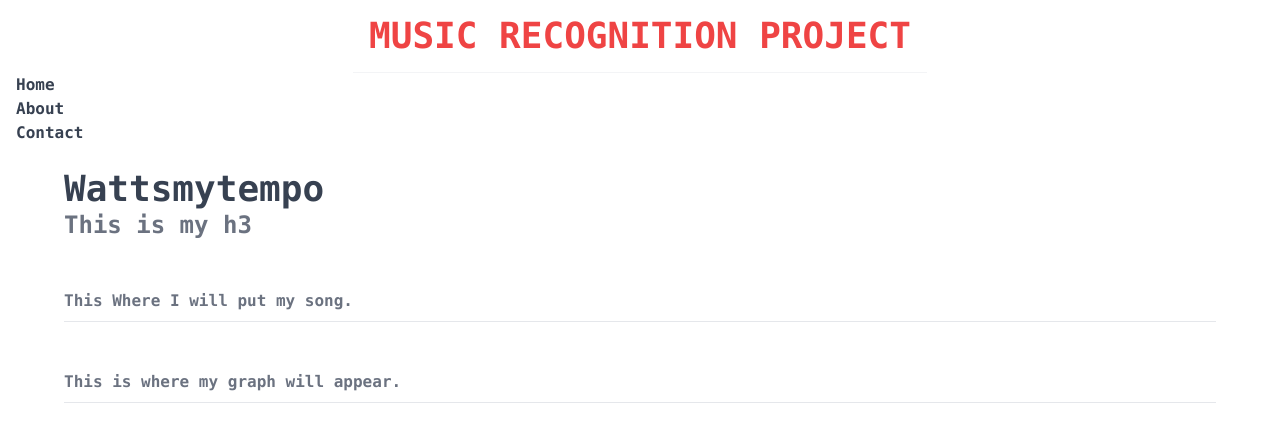
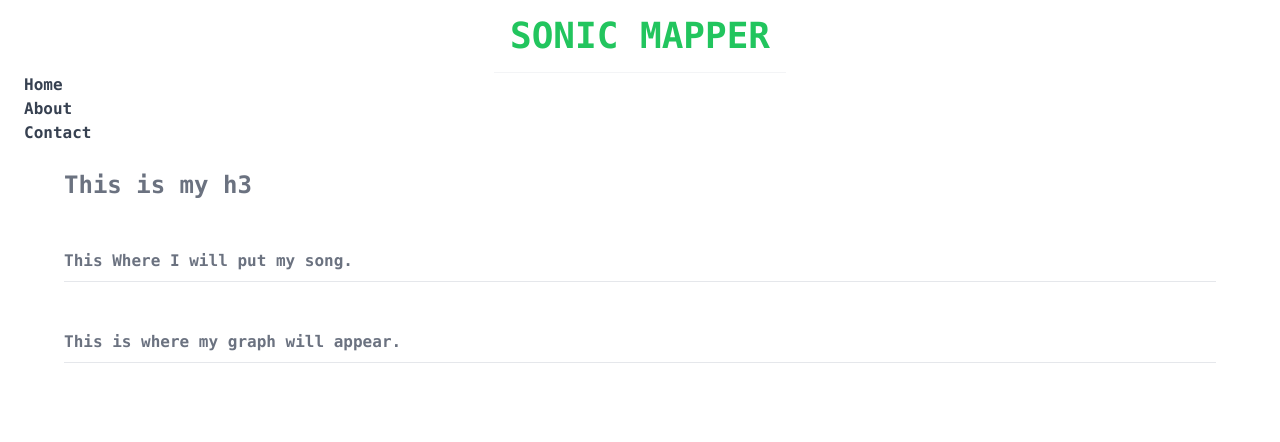
Before and after one commit to Gabrielparizet/music-recognition-project, a website: page index.html in a window 1280 px wide. Drawn offline with Linux system fonts and the light colour scheme.

Commit message:
(feat) continue the build of html template with tailwind

```diff
--- a/index.html
+++ b/index.html
@@ -13,15 +13,16 @@
             <nav>
                 <div class="flex justify-center text-gray-500 text-4xl font-semibold">
                     <h1 class="font-bold uppercase p-4 border-b border-gray-100">
-                        <a href="/" class="text-green-500 sm:text-red-500">Music Recognition Project</a>
+                        <a href="/" class="text-purple-500 sm:text-red-500 lg:text-yellow-400 xl:text-green-500">Sonic Mapper</a>
                     </h1>
                 </div>
-                <ul class="pl-4">
-                    <li class="text-gray-700 font-bold" >
+                <ul class="pl-6">
+                    <li class="justify-between text-gray-700 font-bold" >
                         <a href="#">
                             <span>Home</span>
                         </a>
                     </li>
+
                     <li class="text-gray-700 font-bold">
                         <a href="#">
                             <span>About</span>
@@ -38,7 +39,7 @@
 
         <main class="px-16 py-6">
             <header>
-                <h2 class="text-gray-700 text-4xl font-semibold">Wattsmytempo</h2>
+                <h2 class="text-gray-700 text-4xl font-semibold"></h2>
                 <h3 class="text-2xl font-semibold">This is my h3</h3>
             </header>
 
```
Also changed, not shown: tailwind/output.css.
